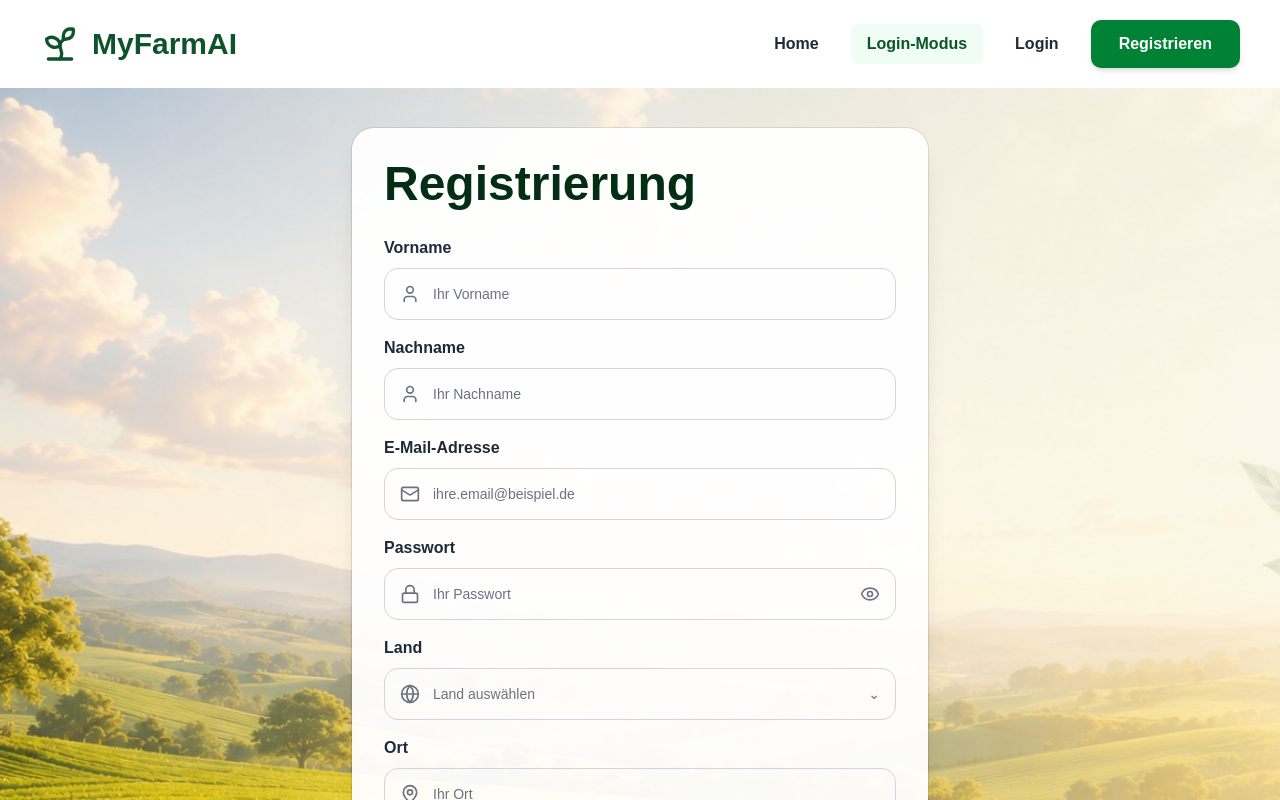
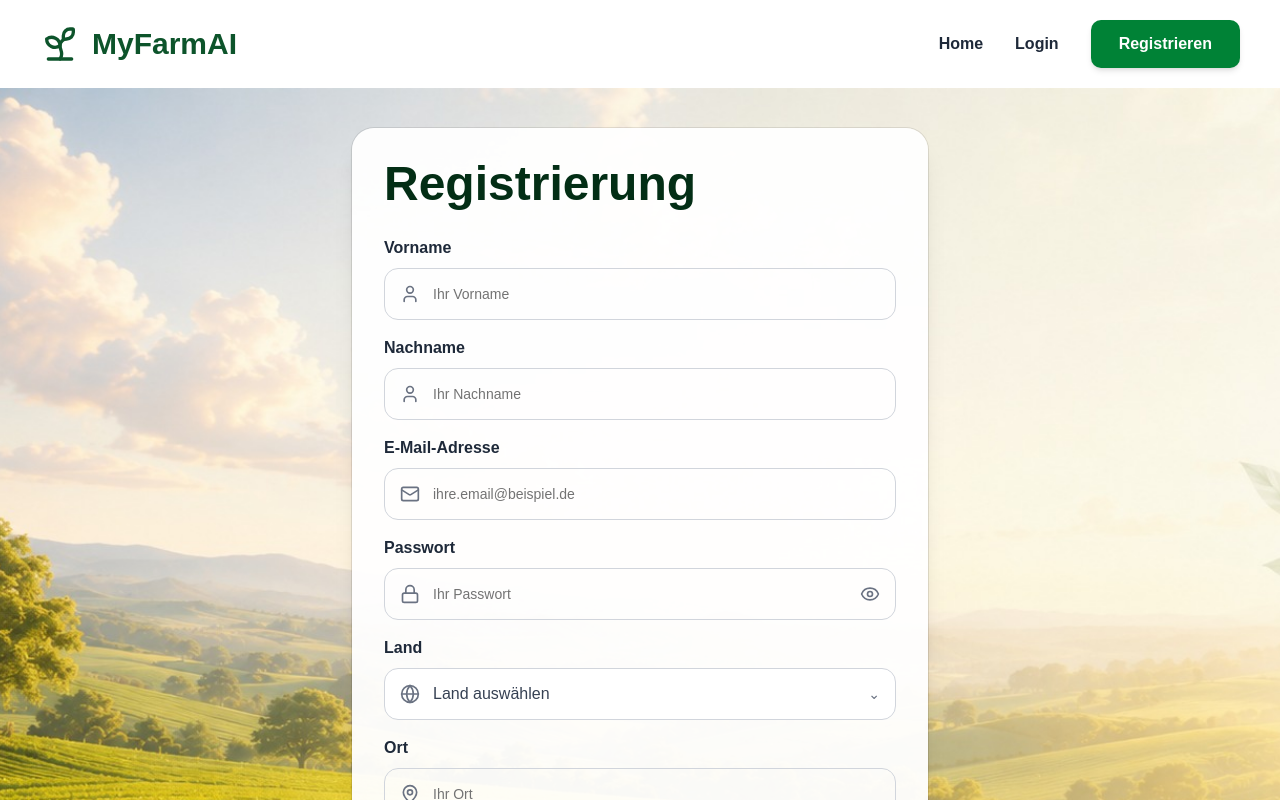
Before and after one commit to Davitvekua/MyFarmAI-App, a React (Vite) app: page /register in a window 1280 px wide. Shown: the top 800 px of the page. Built offline with nearby package versions, Linux system fonts and the light colour scheme.

Commit message:
login, logout, register done

```diff
--- a/index.html
+++ b/index.html
@@ -4,7 +4,7 @@
     <meta charset="UTF-8" />
     <link rel="icon" type="image/svg+xml" href="/vite.svg" />
     <meta name="viewport" content="width=device-width, initial-scale=1.0" />
-    <title>vite-app</title>
+    <title>MyFarmAI</title>
   </head>
   <body>
     <div id="root"></div>
--- a/package.json
+++ b/package.json
@@ -13,6 +13,7 @@
   },
   "dependencies": {
     "@fontsource-variable/geist": "^5.2.9",
+    "@supabase/supabase-js": "^2.108.0",
     "@tailwindcss/vite": "^4",
     "class-variance-authority": "^0.7.1",
     "clsx": "^2.1.1",
--- /dev/null
+++ b/src/lib/supabaseClient.ts
@@ -0,0 +1,6 @@
+import { createClient } from "@supabase/supabase-js"
+
+const supabaseUrl = import.meta.env.VITE_SUPABASE_URL
+const supabaseAnonKey = import.meta.env.VITE_SUPABASE_ANON_KEY
+
+export const supabase = createClient(supabaseUrl, supabaseAnonKey)
--- a/src/main.tsx
+++ b/src/main.tsx
@@ -4,11 +4,14 @@ import { createRoot } from "react-dom/client"
 import "./index.css"
 import App from "./App.tsx"
 import { ThemeProvider } from "@/components/theme-provider.tsx"
+import { AuthProvider } from "./context/AuthContext"
 
 createRoot(document.getElementById("root")!).render(
   <StrictMode>
     <ThemeProvider>
-      <App />
+      <AuthProvider>
+        <App />
+      </AuthProvider>
     </ThemeProvider>
   </StrictMode>
 )
--- a/src/pages/login/login.tsx
+++ b/src/pages/login/login.tsx
@@ -1,7 +1,9 @@
-import { Link } from "react-router-dom"
+import { useState } from "react"
+import { Link, useNavigate } from "react-router-dom"
 import { Lock, LogIn, Mail } from "lucide-react"
 
 import loginBackground from "../../assets/landing-background.jpg"
+import { supabase } from "../../lib/supabaseClient"
 
 import { Button } from "@/components/ui/button"
 import { Card, CardContent } from "@/components/ui/card"
@@ -9,6 +11,34 @@ import { Input } from "@/components/ui/input"
 import { Label } from "@/components/ui/label"
 
 function Login() {
+  const navigate = useNavigate()
+
+  const [email, setEmail] = useState("")
+  const [password, setPassword] = useState("")
+  const [errorMessage, setErrorMessage] = useState("")
+  const [isLoading, setIsLoading] = useState(false)
+
+  async function handleLogin(event: React.SubmitEvent<HTMLFormElement>) {
+    event.preventDefault()
+
+    setErrorMessage("")
+    setIsLoading(true)
+
+    const { error } = await supabase.auth.signInWithPassword({
+      email,
+      password,
+    })
+
+    setIsLoading(false)
+
+    if (error) {
+      setErrorMessage("Login fehlgeschlagen. Bitte E-Mail und Passwort prüfen.")
+      return
+    }
+
+    navigate("/dashboard")
+  }
+
   return (
     <main
       className="min-h-[calc(100vh-140px)] bg-cover bg-center bg-no-repeat px-6 py-20"
@@ -19,7 +49,7 @@ function Login() {
           <CardContent className="p-0">
             <h1 className="mb-10 text-5xl font-bold text-green-950">Login</h1>
 
-            <div className="space-y-7">
+            <form onSubmit={handleLogin} className="space-y-7">
               <div className="space-y-3">
                 <Label
                   htmlFor="email"
@@ -30,12 +60,15 @@ function Login() {
 
                 <div className="relative">
                   <Mail className="absolute top-1/2 left-4 h-6 w-6 -translate-y-1/2 text-gray-500" />
+
                   <Input
                     id="email"
                     type="email"
-                    value="ihre.email@beispiel.de"
-                    readOnly
-                    className="h-16 rounded-xl border-gray-300 pl-14 text-lg text-gray-500"
+                    placeholder="ihre.email@beispiel.de"
+                    value={email}
+                    onChange={(event) => setEmail(event.target.value)}
+                    className="h-16 rounded-xl border-gray-300 pl-14 text-lg text-gray-700"
+                    required
                   />
                 </div>
               </div>
@@ -50,19 +83,32 @@ function Login() {
 
                 <div className="relative">
                   <Lock className="absolute top-1/2 left-4 h-6 w-6 -translate-y-1/2 text-gray-500" />
+
                   <Input
                     id="password"
-                    type="text"
-                    value="Ihr Passwort"
-                    readOnly
-                    className="h-16 rounded-xl border-gray-300 pl-14 text-lg text-gray-500"
+                    type="password"
+                    placeholder="Ihr Passwort"
+                    value={password}
+                    onChange={(event) => setPassword(event.target.value)}
+                    className="h-16 rounded-xl border-gray-300 pl-14 text-lg text-gray-700"
+                    required
                   />
                 </div>
               </div>
 
-              <Button className="h-16 w-full rounded-xl bg-green-700 text-xl font-semibold text-white shadow-md hover:bg-green-800">
+              {errorMessage && (
+                <p className="rounded-xl bg-red-50 px-4 py-3 text-sm font-medium text-red-700">
+                  {errorMessage}
+                </p>
+              )}
+
+              <Button
+                type="submit"
+                disabled={isLoading}
+                className="h-16 w-full rounded-xl bg-green-700 text-xl font-semibold text-white shadow-md hover:bg-green-800"
+              >
                 <LogIn className="mr-3 h-6 w-6" />
-                Anmelden
+                {isLoading ? "Wird angemeldet..." : "Anmelden"}
               </Button>
 
               <div className="flex items-center gap-5">
@@ -81,7 +127,7 @@ function Login() {
                   Zur Registrierung
                 </Link>
               </Button>
-            </div>
+            </form>
           </CardContent>
         </Card>
       </div>
--- a/src/pages/register/register.tsx
+++ b/src/pages/register/register.tsx
@@ -1,4 +1,5 @@
-import { Link } from "react-router-dom"
+import { useState } from "react"
+import { Link, useNavigate } from "react-router-dom"
 import {
   Eye,
   Globe,
@@ -11,6 +12,7 @@ import {
 } from "lucide-react"
 
 import registerBackground from "../../assets/landing-background.jpg"
+import { supabase } from "../../lib/supabaseClient"
 
 import { Button } from "@/components/ui/button"
 import { Card, CardContent } from "@/components/ui/card"
@@ -18,6 +20,60 @@ import { Input } from "@/components/ui/input"
 import { Label } from "@/components/ui/label"
 
 function Register() {
+  const navigate = useNavigate()
+
+  const [firstName, setFirstName] = useState("")
+  const [lastName, setLastName] = useState("")
+  const [email, setEmail] = useState("")
+  const [password, setPassword] = useState("")
+  const [country, setCountry] = useState("")
+  const [city, setCity] = useState("")
+  const [errorMessage, setErrorMessage] = useState("")
+  const [isLoading, setIsLoading] = useState(false)
+
+  async function handleRegister(event: React.SubmitEvent<HTMLFormElement>) {
+    event.preventDefault()
+
+    setErrorMessage("")
+    setIsLoading(true)
+
+    const { data, error } = await supabase.auth.signUp({
+      email,
+      password,
+    })
+
+    if (error) {
+      setIsLoading(false)
+      setErrorMessage("Registrierung fehlgeschlagen. Bitte Eingaben prüfen.")
+      return
+    }
+
+    const userId = data.user?.id
+
+    if (!userId) {
+      setIsLoading(false)
+      setErrorMessage("Nutzer konnte nicht erstellt werden.")
+      return
+    }
+
+    const { error: profileError } = await supabase.from("profiles").insert({
+      id: userId,
+      first_name: firstName,
+      last_name: lastName,
+      country,
+      city,
+    })
+
+    setIsLoading(false)
+
+    if (profileError) {
+      setErrorMessage("Profil konnte nicht gespeichert werden.")
+      return
+    }
+
+    navigate("/login")
+  }
+
   return (
     <main
       className="min-h-[calc(100vh-140px)] bg-cover bg-center bg-no-repeat px-6 py-10"
@@ -30,7 +86,7 @@ function Register() {
               Registrierung
             </h1>
 
-            <div className="space-y-4">
+            <form onSubmit={handleRegister} className="space-y-4">
               <div className="space-y-2">
                 <Label
                   htmlFor="firstName"
@@ -43,9 +99,12 @@ function Register() {
                   <User className="absolute top-1/2 left-4 h-5 w-5 -translate-y-1/2 text-gray-500" />
                   <Input
                     id="firstName"
-                    value="Ihr Vorname"
-                    readOnly
-                    className="h-13 rounded-xl border-gray-300 pl-12 text-base text-gray-500"
+                    type="text"
+                    placeholder="Ihr Vorname"
+                    value={firstName}
+                    onChange={(event) => setFirstName(event.target.value)}
+                    className="h-13 rounded-xl border-gray-300 pl-12 text-base text-gray-700"
+                    required
                   />
                 </div>
               </div>
@@ -62,9 +121,12 @@ function Register() {
                   <User className="absolute top-1/2 left-4 h-5 w-5 -translate-y-1/2 text-gray-500" />
                   <Input
                     id="lastName"
-                    value="Ihr Nachname"
-                    readOnly
-                    className="h-13 rounded-xl border-gray-300 pl-12 text-base text-gray-500"
+                    type="text"
+                    placeholder="Ihr Nachname"
+                    value={lastName}
+                    onChange={(event) => setLastName(event.target.value)}
+                    className="h-13 rounded-xl border-gray-300 pl-12 text-base text-gray-700"
+                    required
                   />
                 </div>
               </div>
@@ -82,9 +144,11 @@ function Register() {
                   <Input
                     id="email"
                     type="email"
-                    value="ihre.email@beispiel.de"
-                    readOnly
-                    className="h-13 rounded-xl border-gray-300 pl-12 text-base text-gray-500"
+                    placeholder="ihre.email@beispiel.de"
+                    value={email}
+                    onChange={(event) => setEmail(event.target.value)}
+                    className="h-13 rounded-xl border-gray-300 pl-12 text-base text-gray-700"
+                    required
                   />
                 </div>
               </div>
@@ -101,10 +165,12 @@ function Register() {
                   <Lock className="absolute top-1/2 left-4 h-5 w-5 -translate-y-1/2 text-gray-500" />
                   <Input
                     id="password"
-                    type="text"
-                    value="Ihr Passwort"
-                    readOnly
-                    className="h-13 rounded-xl border-gray-300 px-12 text-base text-gray-500"
+                    type="password"
+                    placeholder="Ihr Passwort"
+                    value={password}
+                    onChange={(event) => setPassword(event.target.value)}
+                    className="h-13 rounded-xl border-gray-300 px-12 text-base text-gray-700"
+                    required
                   />
                   <Eye className="absolute top-1/2 right-4 h-5 w-5 -translate-y-1/2 text-gray-500" />
                 </div>
@@ -120,12 +186,20 @@ function Register() {
 
                 <div className="relative">
                   <Globe className="absolute top-1/2 left-4 h-5 w-5 -translate-y-1/2 text-gray-500" />
-                  <Input
+
+                  <select
                     id="country"
-                    value="Land auswählen"
-                    readOnly
-                    className="h-13 rounded-xl border-gray-300 pl-12 text-base text-gray-500"
-                  />
+                    value={country}
+                    onChange={(event) => setCountry(event.target.value)}
+                    className="h-13 w-full appearance-none rounded-xl border border-gray-300 bg-white pr-12 pl-12 text-base text-gray-700 outline-none focus:border-green-700 focus:ring-2 focus:ring-green-100"
+                    required
+                  >
+                    <option value="">Land auswählen</option>
+                    <option value="Österreich">Österreich</option>
+                    <option value="Deutschland">Deutschland</option>
+                    <option value="Schweiz">Schweiz</option>
+                  </select>
+
                   <span className="absolute top-1/2 right-4 -translate-y-1/2 text-gray-500">
                     ⌄
                   </span>
@@ -144,16 +218,29 @@ function Register() {
                   <MapPin className="absolute top-1/2 left-4 h-5 w-5 -translate-y-1/2 text-gray-500" />
                   <Input
                     id="city"
-                    value="Ihr Ort"
-                    readOnly
-                    className="h-13 rounded-xl border-gray-300 pl-12 text-base text-gray-500"
+                    type="text"
+                    placeholder="Ihr Ort"
+                    value={city}
+                    onChange={(event) => setCity(event.target.value)}
+                    className="h-13 rounded-xl border-gray-300 pl-12 text-base text-gray-700"
+                    required
                   />
                 </div>
               </div>
 
-              <Button className="h-14 w-full rounded-xl bg-green-700 text-lg font-semibold text-white shadow-md hover:bg-green-800">
+              {errorMessage && (
+                <p className="rounded-xl bg-red-50 px-4 py-3 text-sm font-medium text-red-700">
+                  {errorMessage}
+                </p>
+              )}
+
+              <Button
+                type="submit"
+                disabled={isLoading}
+                className="h-14 w-full rounded-xl bg-green-700 text-lg font-semibold text-white shadow-md hover:bg-green-800"
+              >
                 <UserPlus className="mr-3 h-5 w-5" />
-                Konto erstellen
+                {isLoading ? "Konto wird erstellt..." : "Konto erstellen"}
               </Button>
 
               <div className="flex items-center gap-5">
@@ -174,7 +261,7 @@ function Register() {
                   Zum Login
                 </Link>
               </Button>
-            </div>
+            </form>
           </CardContent>
         </Card>
       </div>
--- a/src/pages/root/root.tsx
+++ b/src/pages/root/root.tsx
@@ -6,7 +6,7 @@ import Footer from "./rootComponents/footer"
 function Root() {
   const location = useLocation()
 
-  const publicRoutes = ["/", "/login", "/register"]
+  const publicRoutes = ["/", "/login", "/register", "/kontakt", "/impressum"]
 
   const isPublicRoute = publicRoutes.includes(location.pathname)
 
--- a/src/pages/root/rootComponents/publicHeader.tsx
+++ b/src/pages/root/rootComponents/publicHeader.tsx
@@ -15,12 +15,6 @@ function PublicHeader() {
           className="font-semibold text-gray-800 hover:text-green-800"
         >
           Home
-        </Link>
-        <Link
-          to="/dashboard"
-          className="flex items-center gap-2 rounded-md bg-green-50 px-4 py-2 font-semibold text-green-900"
-        >
-          Login-Modus
         </Link>
 
         <Link
```
Also changed, not shown: src/App.tsx (+47 -7 lines), src/ProtectedRoute.tsx (added, +23 -0 lines), src/context/AuthContext.tsx (added, +67 -0 lines), src/pages/root/rootComponents/privatHeader.tsx (+17 -9 lines), 2 other files (tests, documents, lock files or other folders).
